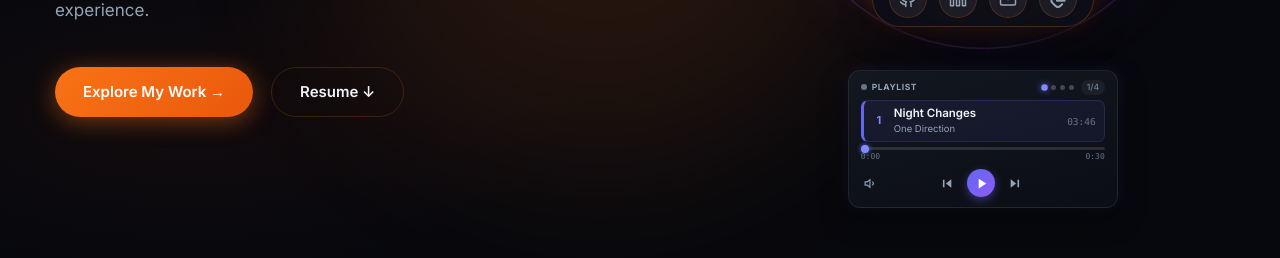
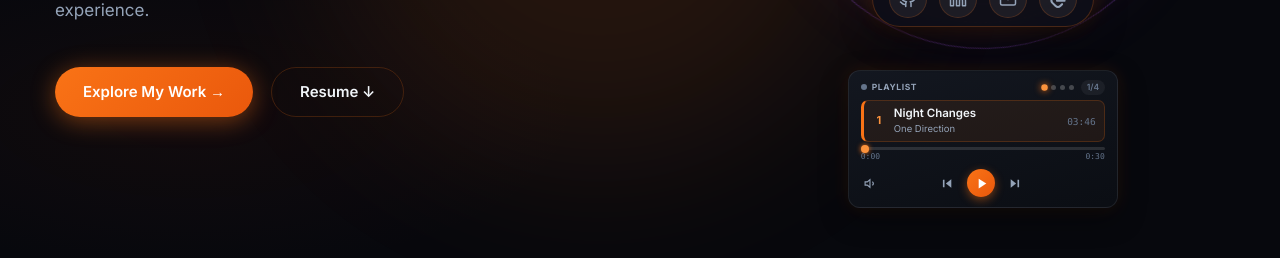
Before and after one commit to ajayk26197/myPortfolio, a React (Vite) app in the folder frontend/: page / in a window 1280 px wide. Shown: the part 486-744 px from the top of the page. Built offline with nearby package versions, Linux system fonts and the light colour scheme; no server answers.

Commit message:
chore: change music card color from blue to orange

```diff
--- a/frontend/src/index.css
+++ b/frontend/src/index.css
@@ -551,15 +551,15 @@ section {
   background: linear-gradient(165deg, rgba(20, 24, 33, 0.96), rgba(11, 14, 20, 0.98));
   backdrop-filter: blur(16px);
   border: 1px solid rgba(255, 255, 255, 0.08);
-  box-shadow: 0 10px 28px rgba(0, 0, 0, 0.45), 0 0 18px rgba(99, 102, 241, 0.12);
+  box-shadow: 0 10px 28px rgba(0, 0, 0, 0.45), 0 0 18px rgba(249, 115, 22, 0.12);
   transition: transform 0.3s cubic-bezier(0.16, 1, 0.3, 1), box-shadow 0.3s ease, border-color 0.3s ease;
   user-select: none;
 }
 
 .compact-music-card:hover {
   transform: translateY(-2px);
-  box-shadow: 0 14px 34px rgba(0, 0, 0, 0.6), 0 0 24px rgba(99, 102, 241, 0.2);
-  border-color: rgba(99, 102, 241, 0.35);
+  box-shadow: 0 14px 34px rgba(0, 0, 0, 0.6), 0 0 24px rgba(249, 115, 22, 0.2);
+  border-color: rgba(249, 115, 22, 0.35);
 }
 
 /* Header bar */
@@ -626,8 +626,8 @@ section {
 }
 
 .compact-dot.active {
-  background: #818cf8;
-  box-shadow: 0 0 6px #6366f1;
+  background: #fb923c;
+  box-shadow: 0 0 6px #f97316;
   transform: scale(1.3);
 }
 
@@ -646,9 +646,9 @@ section {
   align-items: center;
   justify-content: space-between;
   padding: 5px 8px;
-  background: rgba(99, 102, 241, 0.08);
-  border: 1px solid rgba(99, 102, 241, 0.2);
-  border-left: 3px solid #6366f1;
+  background: rgba(249, 115, 22, 0.08);
+  border: 1px solid rgba(249, 115, 22, 0.2);
+  border-left: 3px solid #f97316;
   border-radius: 7px;
   margin: 0;
   cursor: pointer;
@@ -656,8 +656,8 @@ section {
 }
 
 .compact-track-single:hover {
-  background: rgba(99, 102, 241, 0.14);
-  border-color: rgba(99, 102, 241, 0.35);
+  background: rgba(249, 115, 22, 0.14);
+  border-color: rgba(249, 115, 22, 0.35);
 }
 
 .single-track-left {
@@ -677,7 +677,7 @@ section {
 
 .single-track-num {
   font-size: 11px;
-  color: #818cf8;
+  color: #fb923c;
   font-weight: 700;
   text-align: center;
 }
@@ -692,7 +692,7 @@ section {
 
 .c-bar {
   width: 2.5px;
-  background: #6366f1;
+  background: #f97316;
   border-radius: 1px;
 }
 
@@ -764,8 +764,8 @@ section {
   width: 8px;
   height: 8px;
   border-radius: 50%;
-  background: #818cf8;
-  box-shadow: 0 0 5px #6366f1;
+  background: #fb923c;
+  box-shadow: 0 0 5px #f97316;
   cursor: pointer;
 }
 
@@ -828,20 +828,20 @@ section {
   width: 28px;
   height: 28px;
   border-radius: 50%;
-  background: linear-gradient(135deg, #6366f1, #8b5cf6);
+  background: linear-gradient(135deg, #f97316, #ea580c);
   border: none;
   color: #ffffff;
   display: flex;
   align-items: center;
   justify-content: center;
   cursor: pointer;
-  box-shadow: 0 3px 10px rgba(99, 102, 241, 0.45);
+  box-shadow: 0 3px 10px rgba(249, 115, 22, 0.45);
   transition: transform 0.2s ease, box-shadow 0.2s ease;
 }
 
 .compact-play-btn:hover {
   transform: scale(1.08);
-  box-shadow: 0 5px 14px rgba(99, 102, 241, 0.6);
+  box-shadow: 0 5px 14px rgba(249, 115, 22, 0.6);
 }
 
 .spotify-playlist-container {
```
